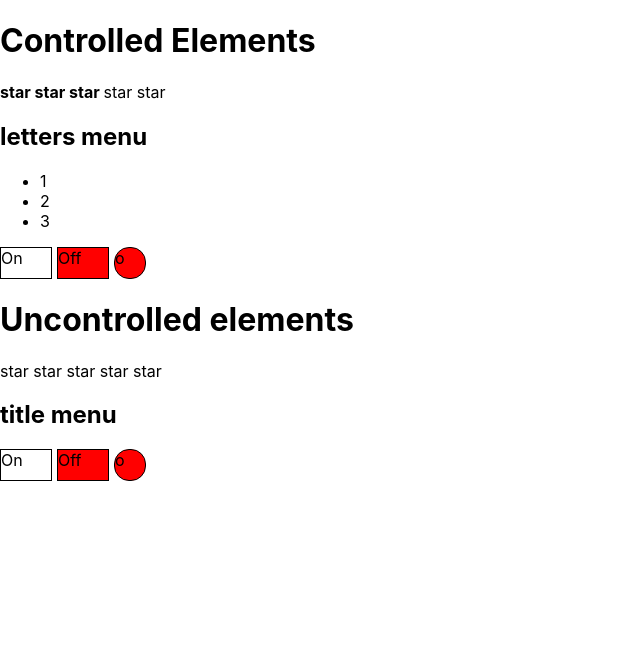
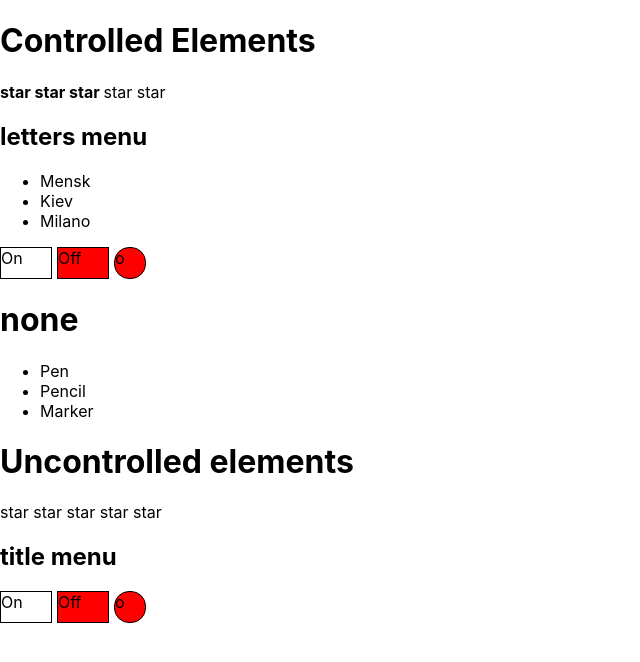
Before and after one commit to alexkarunny/react_prosto, a React (Create React App) app: page / in a window 1280 px wide. Shown: the top 662 px of the page, without its empty margins (0-640 px from the left). Built offline with nearby package versions, Linux system fonts and the light colour scheme.

Commit message:
06_controlled_manual_select

```diff
--- a/src/App.tsx
+++ b/src/App.tsx
@@ -1,25 +1,53 @@
 import React, {useState} from 'react';
 import './App.css';
-import {Accordion} from "./components/Accordion/Accordion";
-import {Rating} from "./components/Rating/Rating";
+import {Accordion} from './components/Accordion/Accordion';
+import {Rating} from './components/Rating/Rating';
 import {OnOff} from './components/OnOff/OnOff';
 import {UncontrolledOnOffOnOff} from './components/UncontrolledOnOff/UncontrolledOnOffOnOff';
 import {UncontrolledAccordion} from './components/UncontrolledAccordion/UncontrolledAccordion';
 import {UncontrolledRating} from './components/UncontrolledRating/UncontrolledRating';
+import {Select} from './components/Select/Select';
+
+export type SelectItemsType = { id: number, title: string }[]
 
 export function App() {
+    const selectItems: SelectItemsType = [
+        {id: 1, title: 'Pen'},
+        {id: 2, title: 'Pencil'},
+        {id: 3, title: 'Marker'},
+    ]
 
     const [isActive, setIsActive] = useState<boolean>(false)
+
     const [value, setValue] = useState<0 | 1 | 2 | 3 | 4 | 5>(3)
+
     const [collapsed, setCollapsed] = useState<boolean>(false)
 
+    const [cities, setCities] = useState<string[]>(['Mensk', 'Kiev', 'Milano'])
+
+    const [isSelectCollapsed, setIsSelectCollapsed] = useState<boolean>(false)
+
+    const [titleSelect, setTitleSelect] = useState<string>('none')
+
+    const collapseSelectHandler = () => {
+        setIsSelectCollapsed(!isSelectCollapsed)
+    }
+
+    const titleSelectHandler = (id: number) => {
+        setTitleSelect(selectItems[selectItems.findIndex(i => i.id === id)].title)
+        setIsSelectCollapsed(true)
+    }
 
     return (
         <div>
             <h1>Controlled Elements</h1>
             <Rating value={value} setValue={setValue}/>
-            <Accordion title={'letters menu'} collapsed={collapsed} setCollapsed={setCollapsed}/>
+            <Accordion title={'letters menu'} collapsed={collapsed} setCollapsed={setCollapsed} cities={cities}/>
             <OnOff isActive={isActive} isActiveHandler={setIsActive}/>
+            <Select isSelectCollapsed={isSelectCollapsed} selectItems={selectItems} titleSelect={titleSelect}
+                    collapseSelectHandler={collapseSelectHandler}
+                    titleSelectHandler={titleSelectHandler}
+            />
             <h1>Uncontrolled elements</h1>
             <UncontrolledRating/>
             <UncontrolledAccordion title={'title menu'}/>
--- a/src/components/Accordion/Accordion.tsx
+++ b/src/components/Accordion/Accordion.tsx
@@ -4,6 +4,7 @@ type accordionProps = {
     title: string
     collapsed: boolean
     setCollapsed: (collapsed: boolean) => void
+    cities: string[]
 }
 
 export function Accordion(props: accordionProps) {
@@ -11,7 +12,7 @@ export function Accordion(props: accordionProps) {
     return (
         <div>
             <AccordionTitle title={props.title} setCollapsed={() => props.setCollapsed(!props.collapsed)}/>
-            {!props.collapsed && <AccordionBody/>}
+            {!props.collapsed && <AccordionBody cities={props.cities}/>}
         </div>
     )
 }
@@ -25,12 +26,14 @@ function AccordionTitle(props: accordionTitleProps) {
     return <h2 onClick={props.setCollapsed}>{props.title}</h2>
 }
 
-function AccordionBody() {
+type AccordionBodyPropsType = {
+    cities: string[]
+}
+
+function AccordionBody(props: AccordionBodyPropsType) {
     return (
         <ul>
-            <li>1</li>
-            <li>2</li>
-            <li>3</li>
+            {props.cities.map(c => <li key={c.length}>{c}</li>)}
         </ul>
     )
 }
--- /dev/null
+++ b/src/components/Select/Select.tsx
@@ -0,0 +1,36 @@
+import {SelectItemsType} from '../../App';
+
+type SelectPropsType = {
+    isSelectCollapsed: boolean
+    titleSelect: string
+    selectItems: SelectItemsType
+    collapseSelectHandler: () => void
+    titleSelectHandler: (id: number) => void
+}
+
+export const Select = (props: SelectPropsType) => {
+
+    return (
+        <div>
+            <h1 onClick={props.collapseSelectHandler}>{props.titleSelect}</h1>
+            {!props.isSelectCollapsed &&
+                <SelectBody selectItems={props.selectItems} titleSelectHandler={props.titleSelectHandler}/>}
+        </div>
+    )
+}
+
+type SelectBodyPropsType = {
+    selectItems: SelectItemsType
+    titleSelectHandler: (id: number) => void
+}
+
+const SelectBody = (props: SelectBodyPropsType) => {
+    return (
+        <div>
+            <ul>
+                {props.selectItems.map(i => <li key={i.id}
+                                                onClick={() => props.titleSelectHandler(i.id)}>{i.title}</li>)}
+            </ul>
+        </div>
+    )
+}
```
